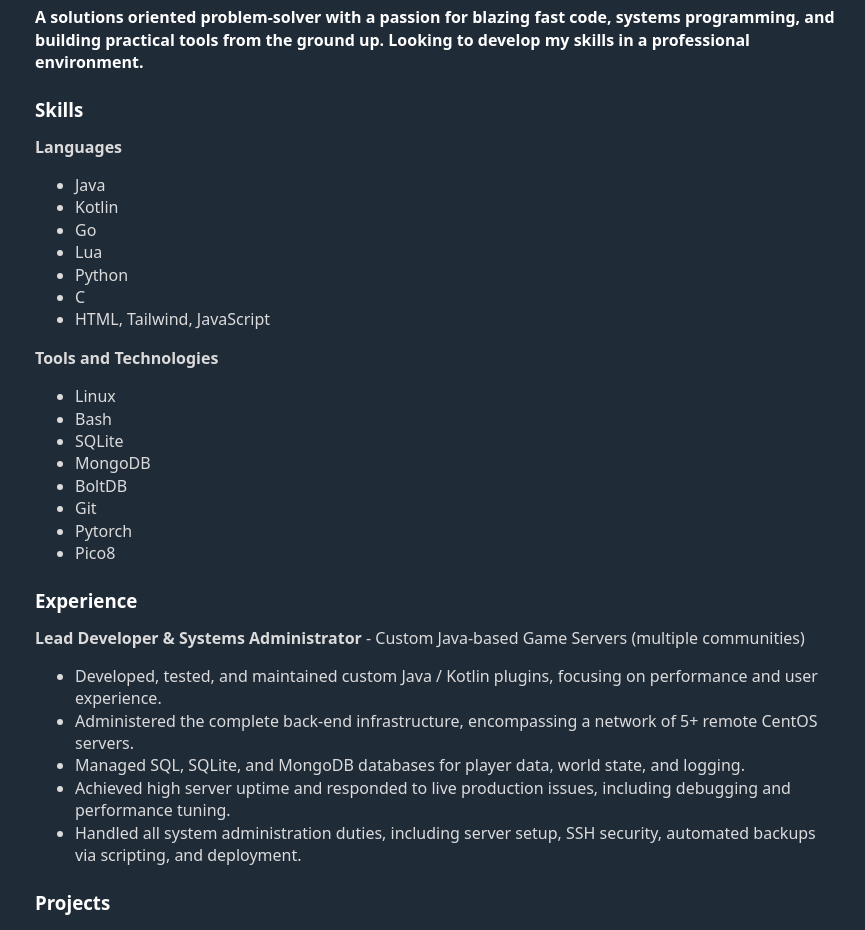
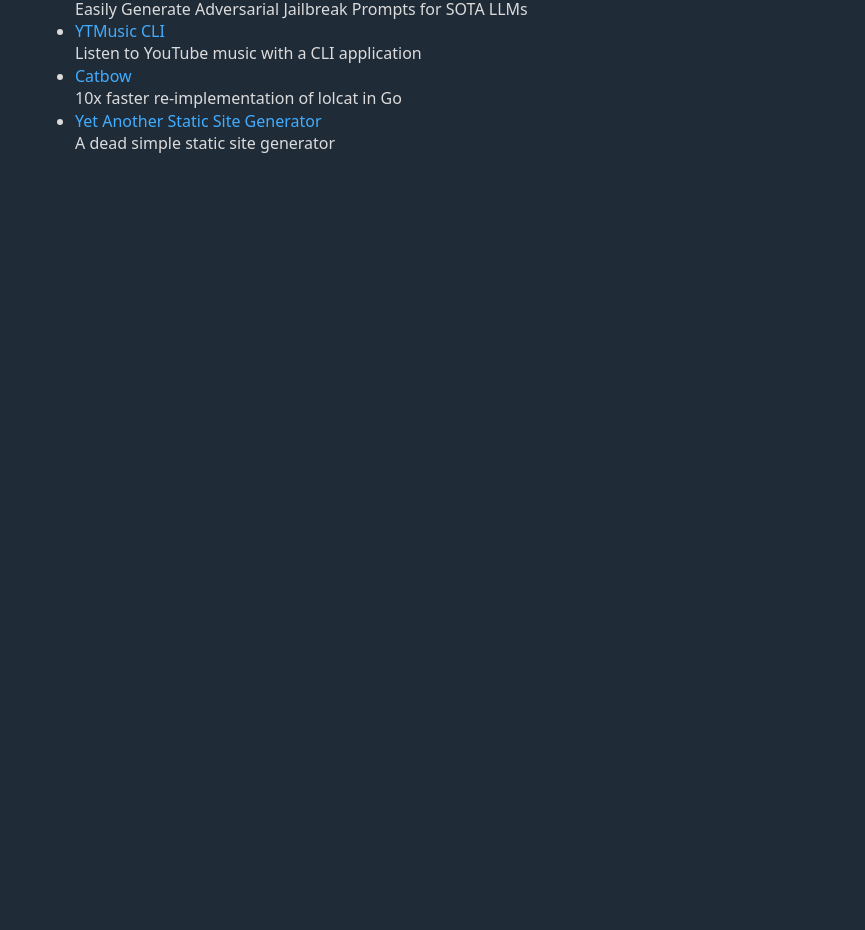
Before and after one commit to lordxarus/lordxarus.github.io, a plain HTML site: page index.html in a window 1280 px wide. Shown: the part 91-1021 px from the top of the page, without its empty margins (205-1070 px from the left). After the commit the page ends 800 px from the top, so only its background shows below. Drawn offline with nearby package versions, Linux system fonts and the light colour scheme.

Commit message:
feat: remove unnecessary content in index.html

```diff
--- a/index.html
+++ b/index.html
@@ -10,43 +10,7 @@
     <link rel="shortcut icon" href="favicon/favicon.ico" />
     <link rel="apple-touch-icon" sizes="180x180" href="favicon/apple-touch-icon.png" />
     <meta name="apple-mobile-web-app-title" content="JBSite" />
-    <link rel="manifest" href="favicon/site.webmanifest" />
-</head>
-<body>
-    <h1>Jeremy Ball</h1>
-    <h4>A solutions oriented problem-solver with a passion for blazing fast code, systems programming, and building practical tools from the ground up. Looking to develop my skills in a professional environment.</h4>
-    <h3>Skills</h3>
-    <b>Languages</b>
-    <ul>
-        <li>Java</li>
-        <li>Kotlin</li>
-        <li>Go</li>
-        <li>Lua</li>
-        <li>Python</li>
-        <li>C</li>
-        <li>HTML, Tailwind, JavaScript</li>
-    </ul>
-    <b>Tools and Technologies</b>
-    <ul>
-        <li>Linux</li>
-        <li>Bash</li>
-        <li>SQLite</li>
-        <li>MongoDB</li>
-        <li>BoltDB</li>
-        <li>Git</li>
-        <li>Pytorch</li>
-        <li>Pico8</li>
-    </ul>
-    <h3>Experience</h3>
-           <b>Lead Developer & Systems Administrator</b> - Custom Java-based Game Servers (multiple communities)
-        <ul>
-                <li>Developed, tested, and maintained custom Java / Kotlin plugins, focusing on performance and user experience.</li>
-                <li>Administered the complete back-end infrastructure, encompassing a network of 5+ remote CentOS servers.</li>
-                <li>Managed SQL, SQLite, and MongoDB databases for player data, world state, and logging.</li>
-                <li>Achieved high server uptime and responded to live production issues, including debugging and performance tuning.</li>
-                <li>Handled all system administration duties, including server setup, SSH security, automated backups via scripting, and deployment.</li>
-        </ul>
-    <h3>Projects</h3>
+     <h3>Projects</h3>
         <ul>
         <li>
             <a href="https://github.com/lordxarus/go-pair">Go PAIR</a>
@@ -54,11 +18,11 @@
         </li>
         <li>
             <a href="https://github.com/lordxarus/ytmusic_cli">YTMusic CLI</a>
-            <div> Listen to YouTube music with a CLI application</div>
+           <div> Listen to YouTube music with a CLI application</div>
         </li>
         <li>
-            <a href="https://github.com/lordxarus/prison-autominer">Prison Autominer</a>
-            <div> A Spigot plugin that adds NPC miners to your prison server</div>
+            <a href="https://github.com/lordxarus/catbow">Catbow</a>
+            <div> 10x faster re-implementation of lolcat in Go</div>
         </li>
         <li>
             <a href="https://github.com/lordxarus/yassg">Yet Another Static Site Generator</a>
@@ -69,9 +33,7 @@
             <!-- <div>An interpreter for Lox language written in Java</div> -->
         <!-- </li> -->
     </ul>
-    <br>
-    <p>Resume</p>
-    <a href="https://github.com/lordxarus/">GitHub</a>
-    <p>Site under construction.</p>
-</body>
+   <link rel="manifest" href="favicon/site.webmanifest" />
+</head>
+
 </html>
```
